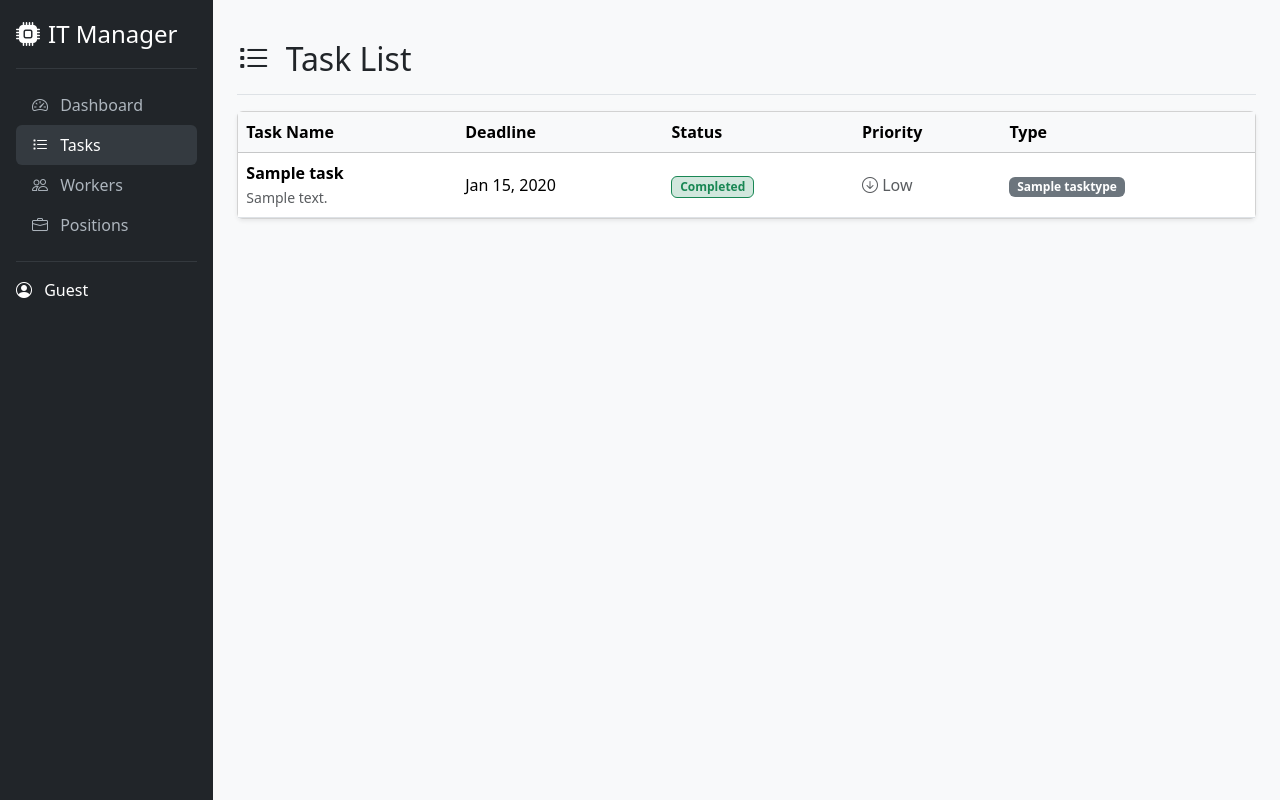
After one commit to PavelPereverzev1/it-task-manager, a Django app: page /tasks/ in a window 1280 px wide. The commit adds this page. Run offline with Django 5.2, Linux system fonts and the light colour scheme; tables that the repository leaves empty hold one stand-in row (values such as "Sample post"); some libraries are stand-ins or nearby versions.

Commit message:
feat(manager): added task list view

```diff
--- a/manager/urls.py
+++ b/manager/urls.py
@@ -1,9 +1,10 @@
 from django.urls import path
 
-from .views import index
+from .views import TaskListView, index
 
 urlpatterns = [
     path("", index, name="index"),
+    path("tasks/", TaskListView.as_view(), name="task-list"),
 ]
 
 app_name = "manager"
--- a/manager/views.py
+++ b/manager/views.py
@@ -1,5 +1,7 @@
 from django.shortcuts import render
-from .models import Task, Worker, Position, TaskType
+from django.views import generic
+
+from .models import Position, Task, TaskType, Worker
 
 
 def index(request):
@@ -10,15 +12,19 @@ def index(request):
     num_workers = Worker.objects.count()
     num_positions = Position.objects.count()
 
-    num_visits = request.session.get("num_visits", 0)
-    request.session["num_visits"] = num_visits + 1
-
     context = {
         "num_tasks": num_tasks,
         "num_critical_tasks": num_critical_tasks,
         "num_workers": num_workers,
         "num_positions": num_positions,
-        "num_visits": num_visits,
     }
 
     return render(request, "manager/index.html", context=context)
+
+
+class TaskListView(generic.ListView):
+    model = Task
+    context_object_name = "task_list"
+    template_name = "manager/task_list.html"
+
+    queryset = Task.objects.order_by("is_completed", "deadline")
--- /dev/null
+++ b/static/css/styles.css
@@ -0,0 +1,19 @@
+body {
+    overflow-x: hidden;
+    background-color: #f8f9fa;
+}
+
+.sidebar {
+    min-height: 100vh;
+    background-color: #212529;
+}
+
+.sidebar .nav-link {
+    color: #adb5bd;
+}
+
+.sidebar .nav-link:hover,
+.sidebar .nav-link.active {
+    color: #fff;
+    background-color: #343a40;
+}
--- a/templates/base.html
+++ b/templates/base.html
@@ -7,29 +7,10 @@
   <link rel="stylesheet" href="https://cdnjs.cloudflare.com/ajax/libs/bootstrap/5.3.3/css/bootstrap.min.css">
   <link rel="stylesheet"
         href="https://cdnjs.cloudflare.com/ajax/libs/bootstrap-icons/1.11.3/font/bootstrap-icons.min.css">
-  <style>
-      body {
-          overflow-x: hidden;
-          background-color: #f8f9fa;
-      }
-
-      .sidebar {
-          min-height: 100vh;
-          background-color: #212529;
-      }
-
-      .sidebar .nav-link {
-          color: #adb5bd;
-      }
-
-      .sidebar .nav-link:hover, .sidebar .nav-link.active {
-          color: #fff;
-          background-color: #343a40;
-      }
-  </style>
+  {% load static %}
+  <link rel="stylesheet" href="{% static 'css/styles.css' %}">
 </head>
 <body>
-
 <div class="container-fluid">
   <div class="row">
     <nav class="col-md-3 col-lg-2 d-md-block sidebar collapse p-3">
@@ -47,7 +28,8 @@
           </a>
         </li>
         <li>
-          <a href="#" class="nav-link">
+          <a href="{% url 'manager:task-list' %}"
+             class="nav-link {% if request.resolver_match.url_name == 'task-list' %}active{% endif %}">
             <i class="bi bi-list-task me-2"></i> Tasks
           </a>
         </li>
@@ -64,9 +46,9 @@
       </ul>
       <hr class="text-secondary">
       <div class="dropdown">
-                <span class="text-white">
-                    <i class="bi bi-person-circle me-2"></i> {{ request.user.username|default:"Guest" }}
-                </span>
+        <span class="text-white">
+            <i class="bi bi-person-circle me-2"></i> {{ request.user.username|default:"Guest" }}
+        </span>
       </div>
     </nav>
 
--- /dev/null
+++ b/templates/manager/task_list.html
@@ -0,0 +1,68 @@
+{% extends "base.html" %}
+
+{% block title %}Tasks - IT Task Manager{% endblock %}
+
+{% block content %}
+  <div class="d-flex justify-content-between flex-wrap flex-md-nowrap align-items-center pt-3 pb-2 mb-3 border-bottom">
+    <h1 class="h2"><i class="bi bi-list-task me-2"></i> Task List</h1>
+  </div>
+
+  <div class="card shadow-sm">
+    <div class="card-body p-0">
+      <div class="table-responsive">
+        <table class="table table-hover align-middle mb-0">
+          <thead class="table-light">
+          <tr>
+            <th>Task Name</th>
+            <th>Deadline</th>
+            <th>Status</th>
+            <th>Priority</th>
+            <th>Type</th>
+          </tr>
+          </thead>
+          <tbody>
+          {% for task in task_list %}
+            <tr>
+              <td>
+                <strong>{{ task.name }}</strong>
+                {% if task.description %}
+                  <br><small class="text-muted">{{ task.description|truncatechars:60 }}</small>
+                {% endif %}
+              </td>
+              <td>{{ task.deadline|date:"M d, Y" }}</td>
+              <td>
+                {% if task.is_completed %}
+                  <span class="badge bg-success-subtle text-success border border-success">Completed</span>
+                {% else %}
+                  <span class="badge bg-warning-subtle text-warning border border-warning">In Progress</span>
+                {% endif %}
+              </td>
+              <td>
+                {% if task.priority == 'critical' %}
+                  <span class="text-danger font-weight-bold"><i class="bi bi-fire"></i> Critical</span>
+                {% elif task.priority == 'high' %}
+                  <span class="text-warning"><i class="bi bi-arrow-up-circle"></i> High</span>
+                {% elif task.priority == 'medium' %}
+                  <span class="text-primary"><i class="bi bi-dash-circle"></i> Medium</span>
+                {% else %}
+                  <span class="text-muted"><i class="bi bi-arrow-down-circle"></i> Low</span>
+                {% endif %}
+              </td>
+              <td>
+                <span class="badge bg-secondary">{{ task.task_type.name }}</span>
+              </td>
+            </tr>
+          {% empty %}
+            <tr>
+              <td colspan="5" class="text-center py-4 text-muted">
+                <i class="bi bi-folder-x fs-1 d-block mb-2"></i>
+                No tasks found. Create one in the admin panel!
+              </td>
+            </tr>
+          {% endfor %}
+          </tbody>
+        </table>
+      </div>
+    </div>
+  </div>
+{% endblock %}
```
Also changed, not shown: templates/manager/index.html (+0 -8 lines).
